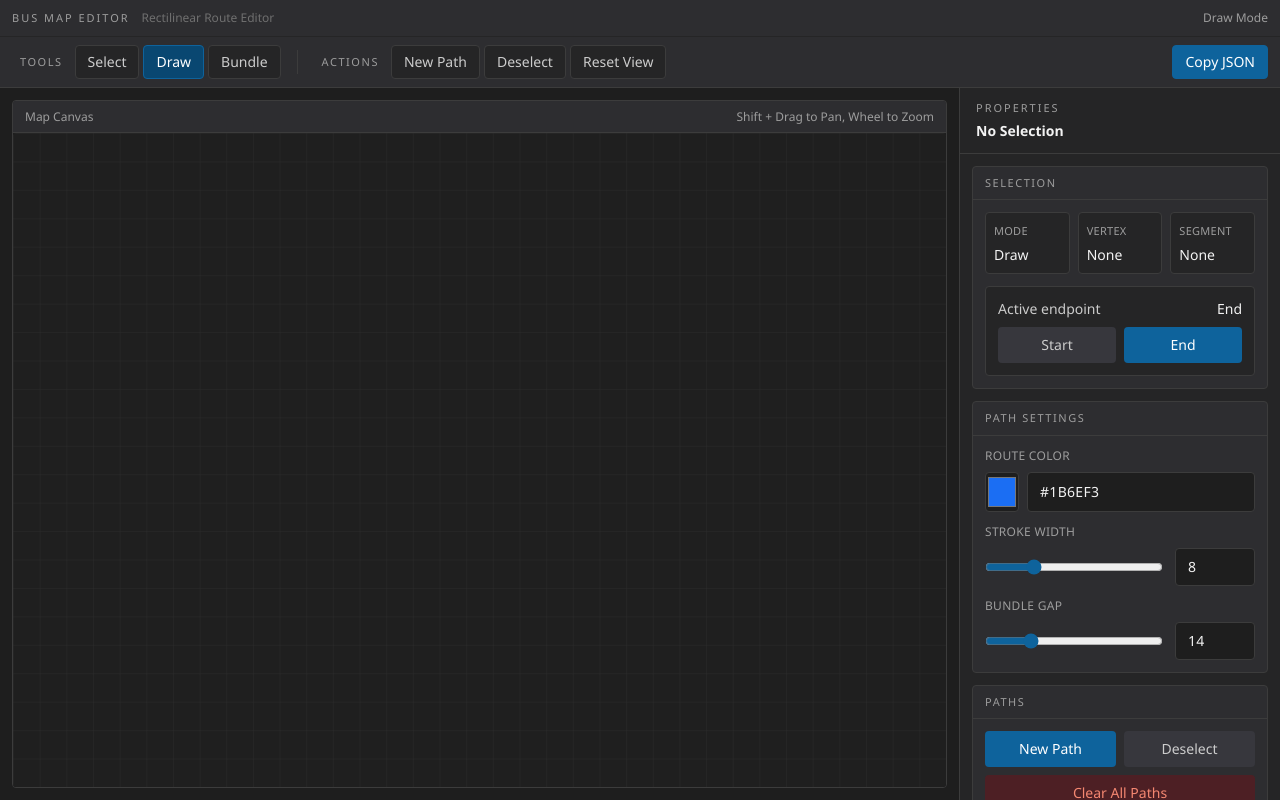
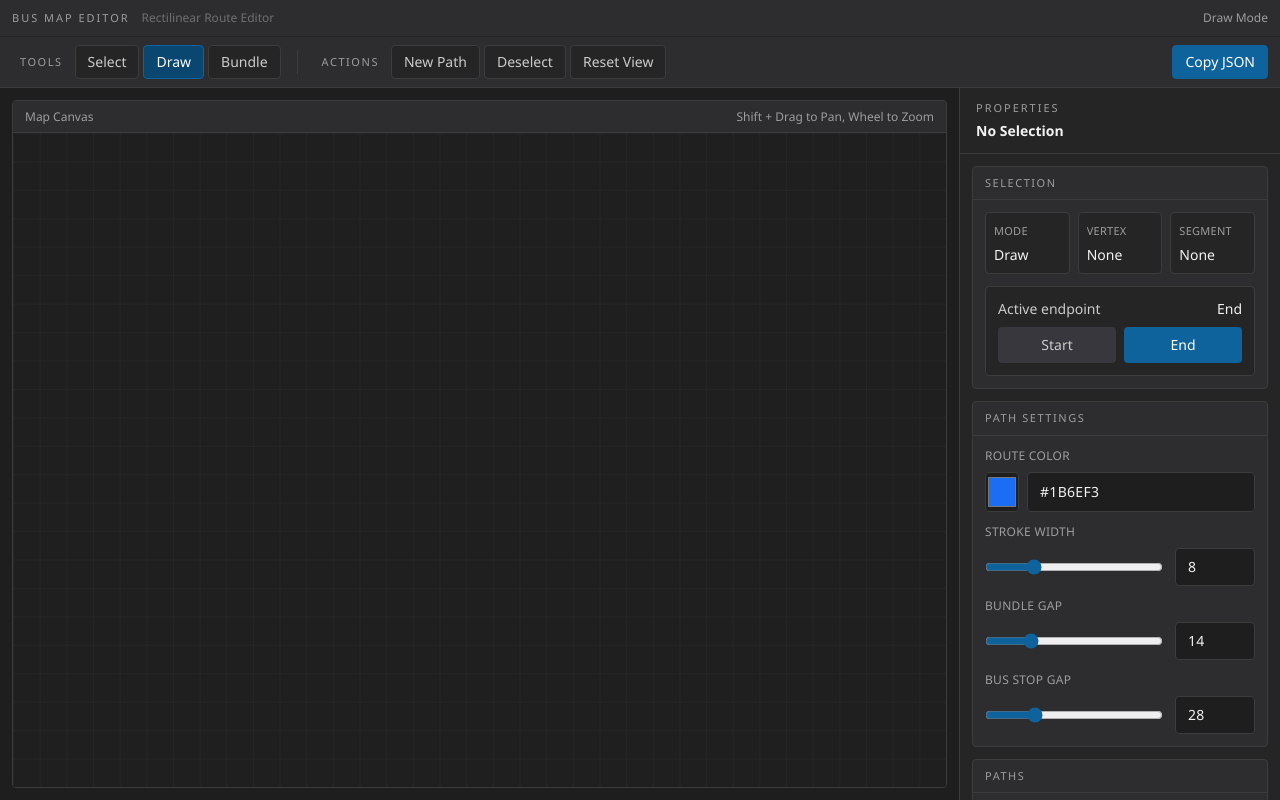
Before and after one commit to MkkMkkMkkGh/bus_map_editor, a React (Vite) app: page / in a window 1280 px wide. Built offline with nearby package versions, Linux system fonts and the light colour scheme.

Commit message:
implement segment points and bus stops with constraints

```diff
--- a/src/App.tsx
+++ b/src/App.tsx
@@ -124,6 +124,7 @@ function App() {
                 activeEndpoint={editor.activeEndpoint}
                 setActiveEndpoint={editor.setActiveEndpoint}
                 useSelectedSegmentAsBundleHost={editor.useSelectedSegmentAsBundleHost}
+                addBusStopToSelectedSegment={editor.addBusStopToSelectedSegment}
                 updateSelectedVertex={editor.updateSelectedVertex}
                 removePath={editor.removePath}
                 selectPath={editor.selectPath}
--- a/src/components/EditorCanvas.tsx
+++ b/src/components/EditorCanvas.tsx
@@ -4,6 +4,7 @@ import {
   buildPathData,
   buildSegmentPathData,
   hasBundleLink,
+  pointAlongSegment,
 } from '../editor/pathGeometry'
 import { toWorld } from '../editor/useBusMapEditor'
 import type { DragState, PathEntry, Vec2, Viewport } from '../types'
@@ -185,6 +186,21 @@ export function EditorCanvas({
                 strokeWidth="2"
               />
             ))}
+
+            {(entry.segmentPoints ?? []).map((point) => {
+              const position = pointAlongSegment(entry, point.segmentStartIndex, point.offset)
+              return (
+                <circle
+                  key={point.id}
+                  cx={position.x}
+                  cy={position.y}
+                  r={6}
+                  fill={entry.color}
+                  stroke="#1e1e1e"
+                  strokeWidth="2"
+                />
+              )
+            })}
           </g>
         ))}
 
--- a/src/components/EditorSidebar.tsx
+++ b/src/components/EditorSidebar.tsx
@@ -1,6 +1,6 @@
 import type { Dispatch, SetStateAction } from 'react'
 import { hasSelectedSegment } from '../editor/pathSelection'
-import { pointCount } from '../editor/pathGeometry'
+import { getBusStopConstraintLength, pointCount, segmentLength } from '../editor/pathGeometry'
 import type { ActiveEndpoint, PathEntry, SelectionState } from '../types'
 
 type Props = {
@@ -15,6 +15,7 @@ type Props = {
     bundleGap: number
     routeColor: string
     bundleMode: boolean
+    busStopSpacing: number
   }
   setSettings: Dispatch<
     SetStateAction<{
@@ -22,6 +23,7 @@ type Props = {
       bundleGap: number
       routeColor: string
       bundleMode: boolean
+      busStopSpacing: number
     }>
   >
   updatePathColor: (value: string) => void
@@ -31,6 +33,7 @@ type Props = {
   activeEndpoint: ActiveEndpoint
   setActiveEndpoint: (value: ActiveEndpoint) => void
   useSelectedSegmentAsBundleHost: () => void
+  addBusStopToSelectedSegment: () => void
   updateSelectedVertex: (axis: 'x' | 'y', value: number) => void
   removePath: (index: number) => void
   selectPath: (index: number) => void
@@ -52,10 +55,29 @@ export function EditorSidebar({
   activeEndpoint,
   setActiveEndpoint,
   useSelectedSegmentAsBundleHost,
+  addBusStopToSelectedSegment,
   updateSelectedVertex,
   removePath,
   selectPath,
 }: Props) {
+  const selectedSegmentBusStopCount =
+    selectedPath && selection.segmentStartIndex >= 0
+      ? (selectedPath.segmentPoints ?? []).filter(
+          (point) => point.kind === 'busStop' && point.segmentStartIndex === selection.segmentStartIndex,
+        ).length
+      : 0
+  const selectedSegmentLength =
+    selectedPath && selection.segmentStartIndex >= 0 ? segmentLength(selectedPath, selection.segmentStartIndex) : 0
+  const selectedSegmentBusStopConstraint =
+    selectedPath && selection.segmentStartIndex >= 0
+      ? getBusStopConstraintLength(selectedPath, selection.segmentStartIndex, settings.busStopSpacing)
+      : 0
+  const nextBusStopConstraint = Math.max(0, selectedSegmentBusStopCount * settings.busStopSpacing)
+  const canAddBusStop =
+    !!selectedPath &&
+    selection.segmentStartIndex >= 0 &&
+    selectedSegmentLength + 0.001 >= nextBusStopConstraint
+
   return (
     <div className="flex h-full min-h-0 flex-col text-[#cccccc]">
       <div className="border-b border-[#3c3c3c] px-4 py-3">
@@ -131,9 +153,21 @@ export function EditorSidebar({
             ) : null}
 
             {hasSelectedSegment(paths, selection) ? (
-              <button className="w-full rounded bg-[#0e639c] px-3 py-2 text-sm text-white" onClick={useSelectedSegmentAsBundleHost}>
-                Use Segment As Bundle Host
-              </button>
+              <>
+                <button
+                  className={`w-full rounded px-3 py-2 text-sm ${canAddBusStop ? 'bg-[#0e639c] text-white' : 'bg-[#37373d] text-[#9d9d9d]'}`}
+                  onClick={addBusStopToSelectedSegment}
+                  disabled={!canAddBusStop}
+                >
+                  Add Bus Stop
+                </button>
+                <button className="w-full rounded bg-[#0e639c] px-3 py-2 text-sm text-white" onClick={useSelectedSegmentAsBundleHost}>
+                  Use Segment As Bundle Host
+                </button>
+                <div className="rounded border border-[#3c3c3c] bg-[#252526] px-3 py-2 text-xs text-[#9d9d9d]">
+                  {selectedSegmentBusStopCount} bus stops. Segment length {Math.round(selectedSegmentLength)} px. Reserved for bus stops {Math.round(selectedSegmentBusStopConstraint)} px.
+                </div>
+              </>
             ) : null}
           </div>
         </section>
@@ -164,6 +198,7 @@ export function EditorSidebar({
             {[
               ['Stroke width', settings.strokeWidth, 4, 20, (value: number) => setSettings((current) => ({ ...current, strokeWidth: value }))],
               ['Bundle gap', settings.bundleGap, 6, 40, (value: number) => setSettings((current) => ({ ...current, bundleGap: value }))],
+              ['Bus stop gap', settings.busStopSpacing, 10, 80, (value: number) => setSettings((current) => ({ ...current, busStopSpacing: value }))],
             ].map(([label, value, min, max, onChange]) => (
               <label key={label as string} className="block text-xs font-medium uppercase tracking-wide text-[#9d9d9d]">
                 {label as string}
--- a/src/editor/pathGeometry.ts
+++ b/src/editor/pathGeometry.ts
@@ -1,4 +1,4 @@
-import type { PathEntry, PathPoint, Vec2 } from '../types'
+import type { PathEntry, PathPoint, SegmentPoint, Vec2 } from '../types'
 import { vec } from './vector'
 
 export function createPoint(position: Vec2): PathPoint {
@@ -31,6 +31,16 @@ export function createEntry(label: string, color: string, routeId?: string): Pat
     color,
     points: [],
     bundleLinks: [],
+    segmentPoints: [],
+  }
+}
+
+export function createSegmentPoint(kind: SegmentPoint['kind'], segmentStartIndex: number, offset = 1): SegmentPoint {
+  return {
+    id: `${kind}-${Math.random().toString(36).slice(2, 9)}`,
+    kind,
+    segmentStartIndex,
+    offset,
   }
 }
 
@@ -56,6 +66,56 @@ export function pointAt(entry: PathEntry, index: number): Vec2 {
 
 export function hasSegmentAt(entry: PathEntry, segmentStartIndex: number): boolean {
   return segmentStartIndex >= 0 && segmentStartIndex < pointCount(entry) - 1
+}
+
+export function segmentLength(entry: PathEntry, segmentStartIndex: number): number {
+  if (!hasSegmentAt(entry, segmentStartIndex)) return 0
+  return vec.distance(pointAt(entry, segmentStartIndex), pointAt(entry, segmentStartIndex + 1))
+}
+
+export function pointAlongSegment(entry: PathEntry, segmentStartIndex: number, offset: number): Vec2 {
+  if (!hasSegmentAt(entry, segmentStartIndex)) {
+    return vec.xy(0, 0)
+  }
+  const start = pointAt(entry, segmentStartIndex)
+  const end = pointAt(entry, segmentStartIndex + 1)
+  return {
+    x: start.x + (end.x - start.x) * offset,
+    y: start.y + (end.y - start.y) * offset,
+  }
+}
+
+export function getSegmentPoints(entry: PathEntry, segmentStartIndex: number, kind?: SegmentPoint['kind']) {
+  return (entry.segmentPoints ?? []).filter(
+    (point) => point.segmentStartIndex === segmentStartIndex && (kind ? point.kind === kind : true),
+  )
+}
+
+export function getBusStopConstraintLength(entry: PathEntry, segmentStartIndex: number, busStopSpacing: number) {
+  const busStopCount = getSegmentPoints(entry, segmentStartIndex, 'busStop').length
+  return Math.max(0, (busStopCount - 1) * busStopSpacing)
+}
+
+export function relayoutSegmentPoints(entry: PathEntry, busStopSpacing: number) {
+  const grouped = new Map<number, SegmentPoint[]>()
+  entry.segmentPoints = (entry.segmentPoints ?? []).filter((point) => hasSegmentAt(entry, point.segmentStartIndex))
+
+  entry.segmentPoints.forEach((point) => {
+    const group = grouped.get(point.segmentStartIndex)
+    if (group) {
+      group.push(point)
+      return
+    }
+    grouped.set(point.segmentStartIndex, [point])
+  })
+
+  grouped.forEach((group, segmentStartIndex) => {
+    const length = segmentLength(entry, segmentStartIndex)
+    group.forEach((point, index) => {
+      const distanceFromEnd = point.kind === 'busStop' ? index * busStopSpacing : 0
+      point.offset = length <= 0 ? 1 : Math.max(0, Math.min(1, 1 - distanceFromEnd / length))
+    })
+  })
 }
 
 export function setPointPosition(entry: PathEntry, index: number, position: Vec2) {
--- a/src/editor/useBusMapEditor.ts
+++ b/src/editor/useBusMapEditor.ts
@@ -13,19 +13,24 @@ import {
   createBundleJoinBoundary,
   createEntry,
   createPoint,
+  createSegmentPoint,
   firstPoint,
+  getBusStopConstraintLength,
   isEmpty,
   isSegmentHorizontal,
   lastPoint,
   normalizeEntry,
   hasSegmentAt,
   pointAt,
+  relayoutSegmentPoints,
   segmentDirection,
+  segmentLength,
   setPointPosition,
   upsertBundleLink,
 } from './pathGeometry'
 import { findSegmentStartIndexAtPosition, findVertexIndexAtPosition, isSelectedVertexEndpoint } from './pathSelection'
 import { snapAxisValue, snapSingleSegmentEndpoint } from './pathSnap'
+import { vec } from './vector'
 
 export const CANVAS_WIDTH = 1400
 export const CANVAS_HEIGHT = 920
@@ -67,7 +72,52 @@ function cloneEntry(entry: PathEntry): PathEntry {
       position: { ...point.position },
     })),
     bundleLinks: entry.bundleLinks.map((link) => ({ ...link })),
+    segmentPoints: (entry.segmentPoints ?? []).map((point) => ({ ...point })),
   }
+}
+
+function clampSegmentDragAxisValue(
+  entry: PathEntry,
+  segmentStartIndex: number,
+  axis: 'x' | 'y',
+  value: number,
+  busStopSpacing: number,
+) {
+  let minValue = Number.NEGATIVE_INFINITY
+  let maxValue = Number.POSITIVE_INFINITY
+
+  if (segmentStartIndex > 0) {
+    const previousConstraint = getBusStopConstraintLength(entry, segmentStartIndex - 1, busStopSpacing)
+    if (previousConstraint > 0) {
+      const fixed = pointAt(entry, segmentStartIndex - 1)
+      const moving = pointAt(entry, segmentStartIndex)
+      const fixedValue = axis === 'y' ? fixed.y : fixed.x
+      const movingValue = axis === 'y' ? moving.y : moving.x
+      if (movingValue >= fixedValue) {
+        minValue = Math.max(minValue, fixedValue + previousConstraint)
+      } else {
+        maxValue = Math.min(maxValue, fixedValue - previousConstraint)
+      }
+    }
+  }
+
+  if (hasSegmentAt(entry, segmentStartIndex + 1)) {
+    const nextConstraint = getBusStopConstraintLength(entry, segmentStartIndex + 1, busStopSpacing)
+    if (nextConstraint > 0) {
+      const moving = pointAt(entry, segmentStartIndex + 1)
+      const fixed = pointAt(entry, segmentStartIndex + 2)
+      const movingValue = axis === 'y' ? moving.y : moving.x
+      const fixedValue = axis === 'y' ? fixed.y : fixed.x
+      if (movingValue >= fixedValue) {
+        minValue = Math.max(minValue, fixedValue + nextConstraint)
+      } else {
+        maxValue = Math.min(maxValue, fixedValue - nextConstraint)
+      }
+    }
+  }
+
+  if (minValue > maxValue) return value
+  return clamp(value, minValue, maxValue)
 }
 
 export function useBusMapEditor() {
@@ -79,6 +129,7 @@ export function useBusMapEditor() {
     bundleGap: 14,
     routeColor: DEFAULT_COLOR,
     bundleMode: false,
+    busStopSpacing: 28,
   })
   const [viewport, setViewport] = useState<Viewport>({ scale: 1, offset: { x: 0, y: 0 } })
   const [drag, setDrag] = useState<DragState>({ kind: 'none' })
@@ -113,7 +164,9 @@ export function useBusMapEditor() {
         setPaths((current) =>
           current.map((entry, pathIndex) => {
             if (pathIndex !== selection.pathIndex || entry.points.length <= 2) return entry
-            return { ...entry, points: entry.points.filter((_, pointIndex) => pointIndex !== selection.vertexIndex) }
+            const nextEntry = { ...entry, points: entry.points.filter((_, pointIndex) => pointIndex !== selection.vertexIndex) }
+            relayoutSegmentPoints(nextEntry, settings.busStopSpacing)
+            return nextEntry
           }),
         )
         setSelection((current) => ({ ...current, vertexIndex: -1 }))
@@ -122,7 +175,7 @@ export function useBusMapEditor() {
 
     window.addEventListener('keydown', handler)
     return () => window.removeEventListener('keydown', handler)
-  }, [selection])
+  }, [selection, settings.busStopSpacing])
 
   useEffect(() => {
     setSelection((current) => {
@@ -155,6 +208,17 @@ export function useBusMapEditor() {
       setSnapGuide(null)
     }
   }, [mode])
+
+  useEffect(() => {
+    setPaths((current) =>
+      current.map((entry) => {
+        if ((entry.segmentPoints ?? []).length === 0) return entry
+        const nextEntry = cloneEntry(entry)
+        relayoutSegmentPoints(nextEntry, settings.busStopSpacing)
+        return nextEntry
+      }),
+    )
+  }, [settings.busStopSpacing])
 
   const updatePathColor = (color: string) => {
     const normalized = normalizeHexColor(color)
@@ -305,6 +369,16 @@ export function useBusMapEditor() {
         return next
       }
 
+      if (vec.distanceSquared(placement.anchor, placement.endPoint) < 0.001) {
+        nextSelection = {
+          pathIndex,
+          vertexIndex: target.insertAtStart ? 0 : entry.points.length - 1,
+          segmentStartIndex: -1,
+        }
+        nextActiveEndpoint = target.insertAtStart ? 'start' : 'end'
+        return next
+      }
+
       if (settings.bundleMode && bundleAnchor) {
         let hostEntry = next[bundleAnchor.pathIndex]
         if (hostEntry) {
@@ -321,11 +395,13 @@ export function useBusMapEditor() {
           if (target.insertAtStart) {
             entry.points.unshift(point)
             normalizeEntry(entry)
+            relayoutSegmentPoints(entry, settings.busStopSpacing)
             nextSelection = { pathIndex, vertexIndex: 0, segmentStartIndex: -1 }
             nextActiveEndpoint = 'start'
           } else {
             entry.points.push(point)
             normalizeEntry(entry)
+            relayoutSegmentPoints(entry, settings.busStopSpacing)
             const createdSegmentStartIndex = entry.points.length - 2
             nextSelection = { pathIndex, vertexIndex: entry.points.length - 1, segmentStartIndex: -1 }
             nextActiveEndpoint = 'end'
@@ -346,11 +422,13 @@ export function useBusMapEditor() {
       if (target.insertAtStart) {
         entry.points.unshift(createPoint(placement.endPoint))
         normalizeEntry(entry)
+        relayoutSegmentPoints(entry, settings.busStopSpacing)
         nextSelection = { pathIndex, vertexIndex: 0, segmentStartIndex: -1 }
         nextActiveEndpoint = 'start'
       } else {
         entry.points.push(createPoint(placement.endPoint))
         normalizeEntry(entry)
+        relayoutSegmentPoints(entry, settings.busStopSpacing)
         nextSelection = { pathIndex, vertexIndex: entry.points.length - 1, segmentStartIndex: -1 }
         nextActiveEndpoint = 'end'
       }
@@ -427,7 +505,32 @@ export function useBusMapEditor() {
         }
         const nextEntry = { ...entry, points }
         normalizeEntry(nextEntry)
+        relayoutSegmentPoints(nextEntry, settings.busStopSpacing)
         return nextEntry
+      }),
+    )
+  }
+
+  const addBusStopToSelectedSegment = () => {
+    if (selection.pathIndex < 0 || selection.segmentStartIndex < 0) return
+
+    setPaths((current) =>
+      current.map((entry, pathIndex) => {
+        if (pathIndex !== selection.pathIndex) return entry
+
+        const next = cloneEntry(entry)
+        const nextCount =
+          next.segmentPoints.filter(
+            (point) => point.kind === 'busStop' && point.segmentStartIndex === selection.segmentStartIndex,
+          ).length + 1
+        const requiredLength = Math.max(0, (nextCount - 1) * settings.busStopSpacing)
+        if (segmentLength(next, selection.segmentStartIndex) + 0.001 < requiredLength) {
+          return entry
+        }
+
+        next.segmentPoints.push(createSegmentPoint('busStop', selection.segmentStartIndex))
+        relayoutSegmentPoints(next, settings.busStopSpacing)
+        return next
       }),
     )
   }
@@ -508,7 +611,13 @@ export function useBusMapEditor() {
         current.map((candidate, pathIndex) => {
           if (pathIndex !== drag.pathIndex) return candidate
           const next = { ...candidate, points: candidate.points.map((point) => ({ ...point })) }
-          const axisValue = snapResult.value
+          const axisValue = clampSegmentDragAxisValue(
+            candidate,
+            drag.segmentStartIndex,
+            axis,
+            snapResult.value,
+            settings.busStopSpacing,
+          )
           if (axis === 'y') {
             setPointPosition(next, drag.segmentStartIndex, { ...pointAt(next, drag.segmentStartIndex), y: axisValue })
             setPointPosition(next, drag.segmentStartIndex + 1, { ...pointAt(next, drag.segmentStartIndex + 1), y: axisValue })
@@ -517,6 +626,7 @@ export function useBusMapEditor() {
             setPointPosition(next, drag.segmentStartIndex + 1, { ...pointAt(next, drag.segmentStartIndex + 1), x: axisValue })
           }
           normalizeEntry(next)
+          relayoutSegmentPoints(next, settings.busStopSpacing)
           return next
         }),
       )
@@ -564,6 +674,7 @@ export function useBusMapEditor() {
     commitCreatePoint,
     useSelectedSegmentAsBundleHost,
     updateSelectedVertex,
+    addBusStopToSelectedSegment,
     removePath,
     selectPath,
     beginPan,
```
Also changed, not shown: src/types.ts (+9 -0 lines).
